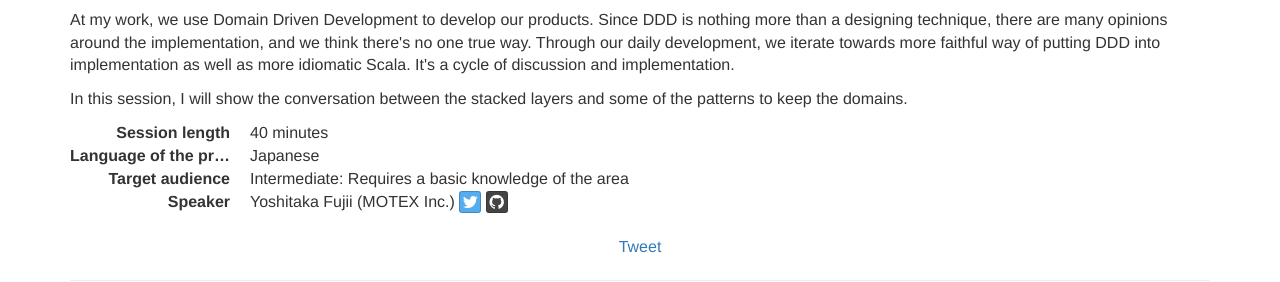
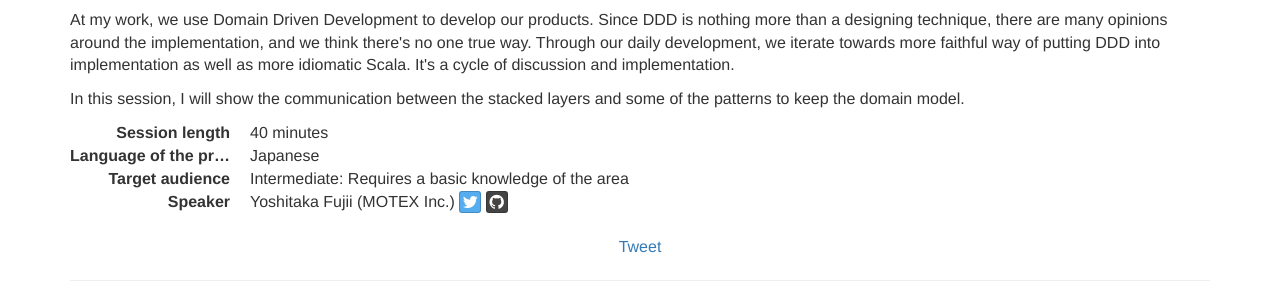
Before and after one commit to scalajp/2016.scalamatsuri.org, a Jekyll site: the page built from _candidates_en/YoshitakaFujii_1.html, in a window 1280 px wide. Shown: the part 241-523 px from the top of the page. Built offline with Jekyll 4.4.1, drawn with Linux system fonts in a browser that asks for light colours; nearby versions of some CDN libraries; comment, search, counter and statistics services are not loaded.

Commit message:
Update YoshitakaFujii_1.html

```diff
--- a/_candidates_en/YoshitakaFujii_1.html
+++ b/_candidates_en/YoshitakaFujii_1.html
@@ -13,5 +13,5 @@ At my work, we use Domain Driven Development to develop our products.
 Since DDD is nothing more than a designing technique, there are many opinions around the implementation, and we think there's no one true way. Through our daily development, we iterate towards more faithful way of putting DDD into implementation as well as more idiomatic Scala. It's a cycle of discussion and implementation.
 </p>
 <p>
-In this session, I will show the conversation between the stacked layers and some of the patterns to keep the domains.
+In this session, I will show the communication between the stacked layers and some of the patterns to keep the domain model.
 </p>
```
